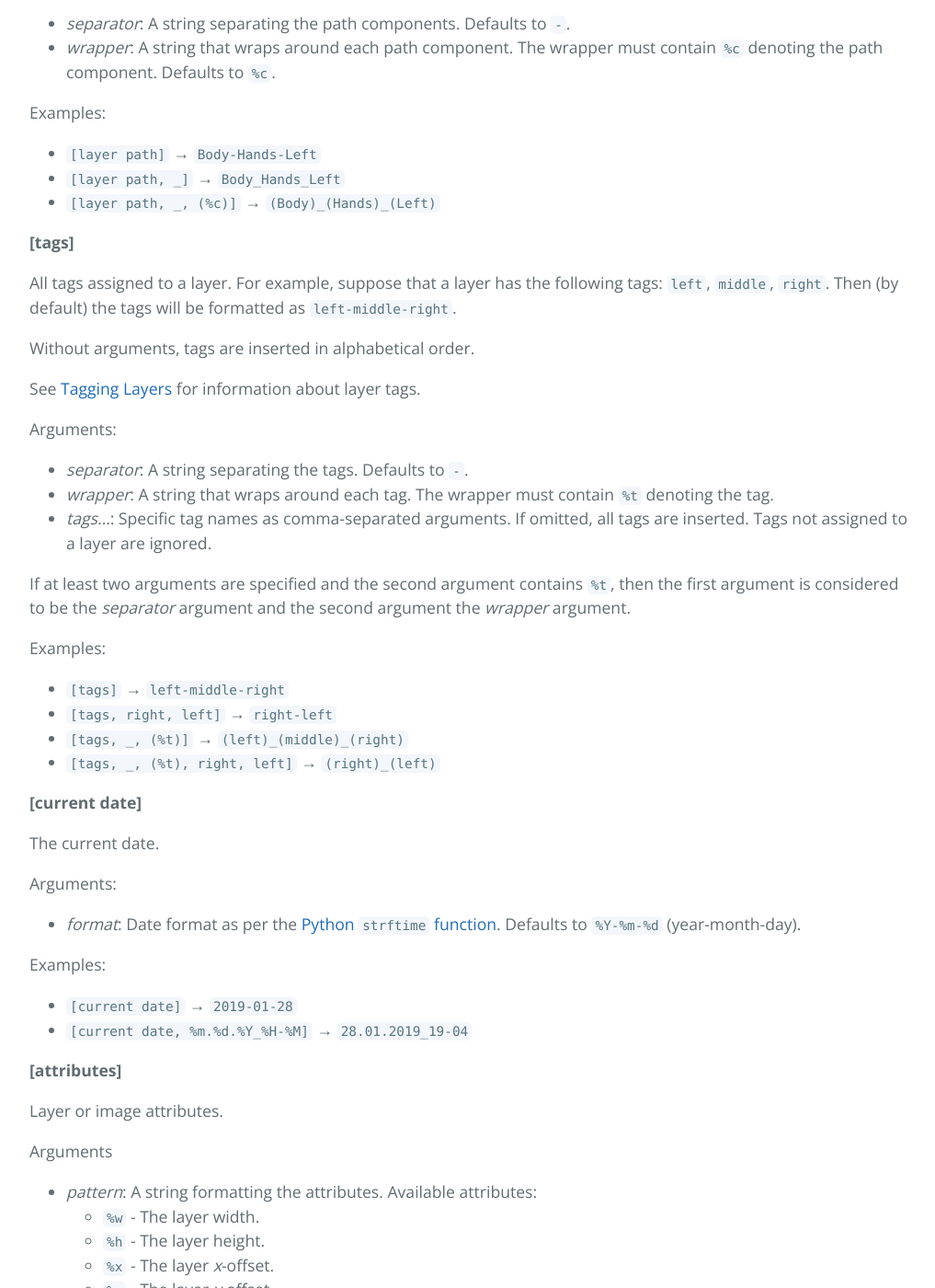
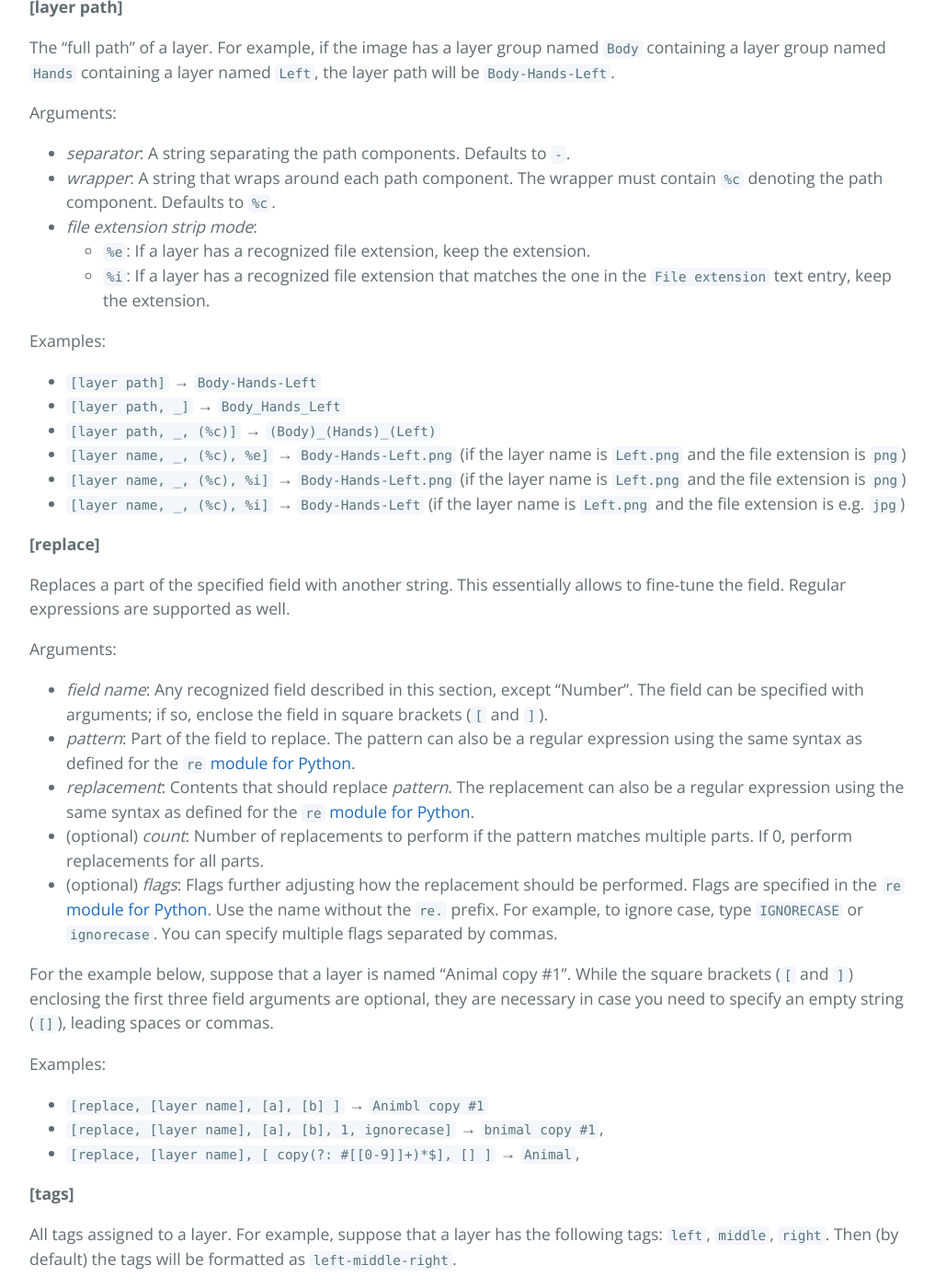
Before and after one commit to kamilburda/gimp-export-layers, a Jekyll site: the page built from dev/sections/Customizing-Export.md, in a window 1280 px wide and 1400 px high, scrolled down 3085 px. Shown: the whole window at 92% size, without its empty margins (128-1145 px from the left). Built offline with Jekyll 4.4.1, drawn with Linux system fonts in a browser that asks for light colours; some of the changed text lies outside the part shown.

Commit message:
Update docs

```diff
--- a/_config.yml
+++ b/_config.yml
@@ -5,7 +5,6 @@
 url: "https://khalim19.github.io"
 repository: "khalim19/gimp-plugin-export-layers"
 github_username: "khalim19"
-email: "khalim19@gmail.com"
 copyright_years: "2013-2022"
 
 plugin_name: "export_layers"
--- a/dev/sections/Customizing-Export.md
+++ b/dev/sections/Customizing-Export.md
@@ -16,7 +16,7 @@
 
 Beyond the basic features, Export Layers allows you to:
 * customize the layer name,
-* apply additional procedures before the export (insert background, scale down...)
+* apply additional procedures before the export (insert background, scale down, ...)
 * selecting which layers to export by applying constraints (only visible layers, ...)
 
 To enable customization, press the `Settings` button and choose `Show More Settings`.
@@ -34,12 +34,12 @@
 
 There are several built-in *fields* that you can combine to form a filename pattern.
 For example, `image[001]` renames the layers to `image001`, `image002` and so on.
+The text entry can show you examples of how each field is used if you place the text cursor inside a field.
+The fields are described below in detail.
 
 The preview automatically updates as you change the filename pattern and so can greatly help you figure out how your specified pattern affects the layer names.
 
 Fields must be enclosed in square brackets and must have a correct number of arguments.
-If you place the text cursor inside a field, a corresponding tooltip above the text entry shows you the correct usage along with examples.
-
 Arguments must be separated by commas.
 Invalid arguments result in the field being inserted literally.
 
@@ -54,20 +54,25 @@
 
 Arguments:
 * `%n` - Continue numbering across layer groups.
+* `%d<number>` - Use descending numbers, optionally with the specified padding (number of digits).
+If the number is 0, the first number is the number of layers to export within a layer group, or, if `%n` is also specified, the number of all layers to export.
 
 Examples:
 * `[1]` → `1`, `2`, ...
 * `[001]` → `001`, `002`, ..., `009`, `010`, ..., `999`, `1000`, ...
 * `[005]` → `005`, `006`, ...
 * `[001, %n]` → `001`, `002`, ... (continues numbering across layer groups)
+* `[000, %d]` → `010`, `009`, ... (if the number of layers is 10)
+* `[10, %d2]` → `10`, `09`, ...
 
 **\[layer name\]**
 
 The layer name.
 
 Arguments:
-* `%e` If a layer has a recognized file extension, keep the extension.
-* `%i`: If a layer has a recognized file extension that matches the extension in the `File extension` text entry, keep the extension.
+* *file extension strip mode*:
+	* `%e`: If a layer has a recognized file extension, keep the extension.
+	* `%i`: If a layer has a recognized file extension that matches the one in the `File extension` text entry, keep the extension.
 
 Examples:
 * `[layer name]` → `Frame.png`
@@ -97,11 +102,46 @@
 * *wrapper*: A string that wraps around each path component.
   The wrapper must contain `%c` denoting the path component.
   Defaults to `%c`.
+* *file extension strip mode*:
+	* `%e`: If a layer has a recognized file extension, keep the extension.
+	* `%i`: If a layer has a recognized file extension that matches the one in the `File extension` text entry, keep the extension.
 
 Examples:
 * `[layer path]` → `Body-Hands-Left`
 * `[layer path, _]` → `Body_Hands_Left`
 * `[layer path, _, (%c)]` → `(Body)_(Hands)_(Left)`
+* `[layer name, _, (%c), %e]` → `Body-Hands-Left.png` (if the layer name is `Left.png` and the file extension is `png`)
+* `[layer name, _, (%c), %i]` → `Body-Hands-Left.png` (if the layer name is `Left.png` and the file extension is `png`)
+* `[layer name, _, (%c), %i]` → `Body-Hands-Left` (if the layer name is `Left.png` and the file extension is e.g. `jpg`)
+
+**\[replace\]**
+
+Replaces a part of the specified field with another string.
+This essentially allows to fine-tune the field.
+Regular expressions are supported as well.
+
+Arguments:
+* *field name*: Any recognized field described in this section, except "Number".
+The field can be specified with arguments; if so, enclose the field in square brackets (`[` and `]`).
+* *pattern*: Part of the field to replace.
+The pattern can also be a regular expression using the same syntax as defined for the [`re` module for Python](https://docs.python.org/2/library/re.html).
+* *replacement*: Contents that should replace *pattern*.
+The replacement can also be a regular expression using the same syntax as defined for the [`re` module for Python](https://docs.python.org/2/library/re.html).
+* (optional) *count*: Number of replacements to perform if the pattern matches multiple parts.
+If 0, perform replacements for all parts.
+* (optional) *flags*: Flags further adjusting how the replacement should be performed.
+Flags are specified in the [`re` module for Python](https://docs.python.org/2/library/re.html).
+Use the name without the `re.` prefix.
+For example, to ignore case, type `IGNORECASE` or `ignorecase`.
+You can specify multiple flags separated by commas.
+
+For the example below, suppose that a layer is named "Animal copy #1".
+While the square brackets (`[` and `]`) enclosing the first three field arguments are optional, they are necessary in case you need to specify an empty string (`[]`), leading spaces or commas.
+
+Examples:
+* `[replace, [layer name], [a], [b] ]` → `Animbl copy #1`
+* `[replace, [layer name], [a], [b], 1, ignorecase]` → `bnimal copy #1`,
+* `[replace, [layer name], [ copy(?: #[[0-9]]+)*$], [] ]` → `Animal`,
 
 **\[tags\]**
 
@@ -172,17 +212,13 @@
 
 ### Inserting reserved characters in arguments
 
-To insert a literal space, comma or square brackets (`[` and `]`) in an argument, enclose the argument with square brackets.
-Literal square brackets must be doubled.
+To insert a literal space or comma in a field argument, enclose the argument with square brackets.
+To insert a literal square bracket (`[` or `]`), double the bracket and enclose the argument with square brackets (e.g. `[[[]` to insert a literal `[`).
 
 If the last argument is enclosed in square brackets, leave a single space between the last and the second to last closing square bracket.
 
-To insert a literal `%` character, double the character.
-
 Examples:
-* `[layer path, [ ], %c]` → `Body Hands Left`
 * `[layer path, [ ] ]` → `Body Hands Left`
-* `[layer path, [ ], %%%c%%]` → `%Body% %Hands% %Left%`
 * `[layer path, [,], [[[%c]]] ]` → `[Body],[Hands],[Left]`
 
 
@@ -203,6 +239,26 @@
 
 
 ### Built-in Procedures
+
+**Autocrop background**
+
+Automatically crop the background formed by layers tagged with `Background`.
+Note that autocrop is performed on the entire background, not on the background layers individually.
+
+**Autocrop foreground**
+
+Same as `Autocrop background`, but works on the foreground layers instead.
+
+**Ignore folder structure**
+
+Export all layers to the output directory on the same level, i.e. do not create subfolders for layer groups.
+
+**Inherit transparency from layer groups**
+
+Combine opacity from all parent layer groups for each layer.
+This corresponds to how the layer is actually displayed in the image canvas.
+
+For example, if a layer has 50% opacity and its parent group also has 50% opacity, the resulting opacity of the exported layer will be 25%.
 
 **Insert background layers**
 
@@ -230,29 +286,18 @@
 This prevents potential confusion when `Use layer size` is unchecked and the foreground is offset relative to the layer rather than the image canvas.
 If this is your intention, you can always move this procedure below `Use layer size`.
 
-**Inherit transparency from layer groups**
+**Rename layer**
 
-Combine opacity from all parent layer groups for each layer.
-This corresponds to how the layer is actually displayed in the image canvas.
+Rename a layer according to the specified pattern.
+This procedure is identical to the text entry next to `Save as` as described in [Customizing Layer Names](#customizing-layer-names).
 
-For example, if a layer has 50% opacity and its parent group also has 50% opacity, the resulting opacity of the exported layer will be 25%.
+This procedure is useful if other custom procedures modify layer names and you need to apply renaming after these procedures.
 
-**Autocrop background**
+**Use file extension in layer name**
 
-Automatically crop the background formed by layers tagged with `Background`.
-Note that autocrop is performed on the entire background, not on the background layers individually.
+If a layer has a recognized file extension, use that file extension instead of the one in the `File extension` text entry.
 
-**Autocrop foreground**
-
-Same as `Autocrop background`, but works on the foreground layers instead.
-
-**Ignore folder structure**
-
-Export all layers to the output directory on the same level, i.e. do not create subfolders for layer groups.
-
-**Use file extensions in layer names**
-
-If a layer has a recognized file extension, use that file extension instead of the file extension in the `File extension` text entry.
+You may optionally convert file extensions in layer names to lowercase.
 
 **Use layer size**
 
```
Also changed, not shown: dev/sections/CHANGELOG.md (+29 -1 lines), dev/sections/Providing-Translations.md (+4 -6 lines), sections/CHANGELOG.md (+29 -1 lines), sections/Customizing-Export.md (+1 -1 lines).
